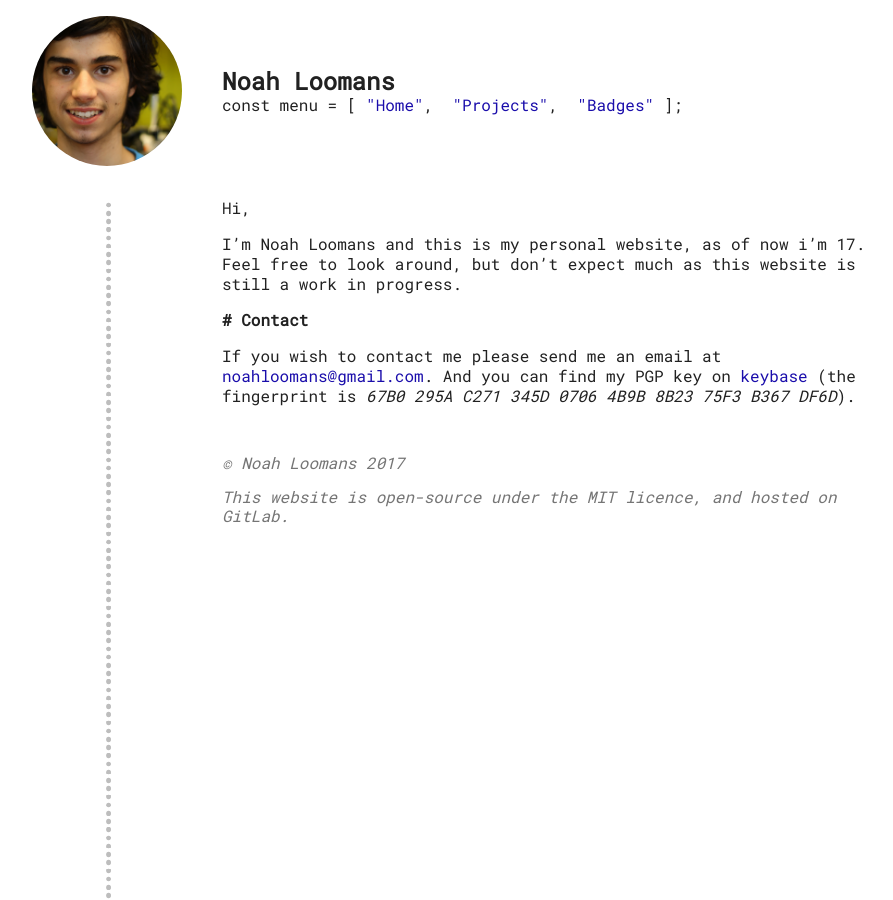
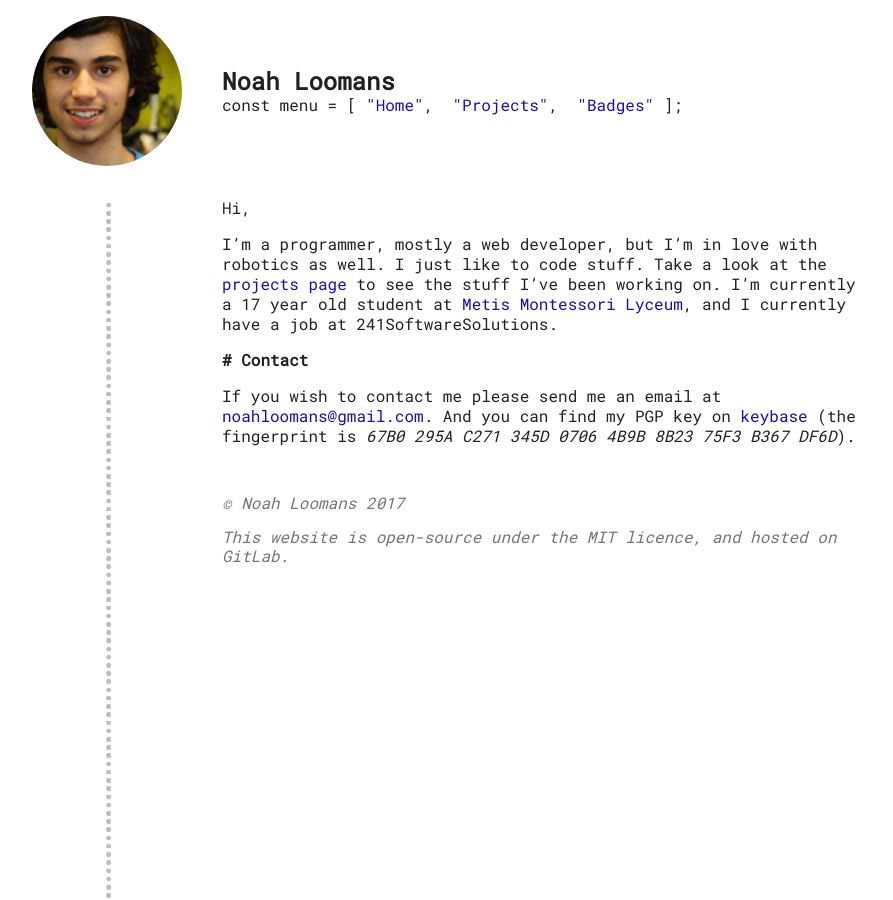
Before and after one commit to vcastilh/translation-noahMakefile, a Jekyll site: the page built from articles/index.md, in a window 1280 px wide. Shown: the whole page, without its empty margins (188-1081 px from the left). Built offline with Jekyll 4.4.1, drawn with Linux system fonts in a browser that asks for light colours.

Commit message:
Change intro

```diff
--- a/articles/index.md
+++ b/articles/index.md
@@ -4,9 +4,11 @@ permalink: /
 ---
 Hi,
 
-I'm Noah Loomans and this is my personal website, as of now i'm 17. Feel free
-to look around, but don't expect much as this website is still a work in
-progress.
+I'm a programmer, mostly a web developer, but I'm in love with robotics as well.
+I just like to code stuff. Take a look at the [projects page](/projects/) to see
+the stuff I've been working on. I'm currently a 17 year old student at
+[Metis Montessori Lyceum](http://hetmml.nl/), and I currently have a job at
+241SoftwareSolutions.
 
 # Contact
 If you wish to contact me please send me an email at
```
